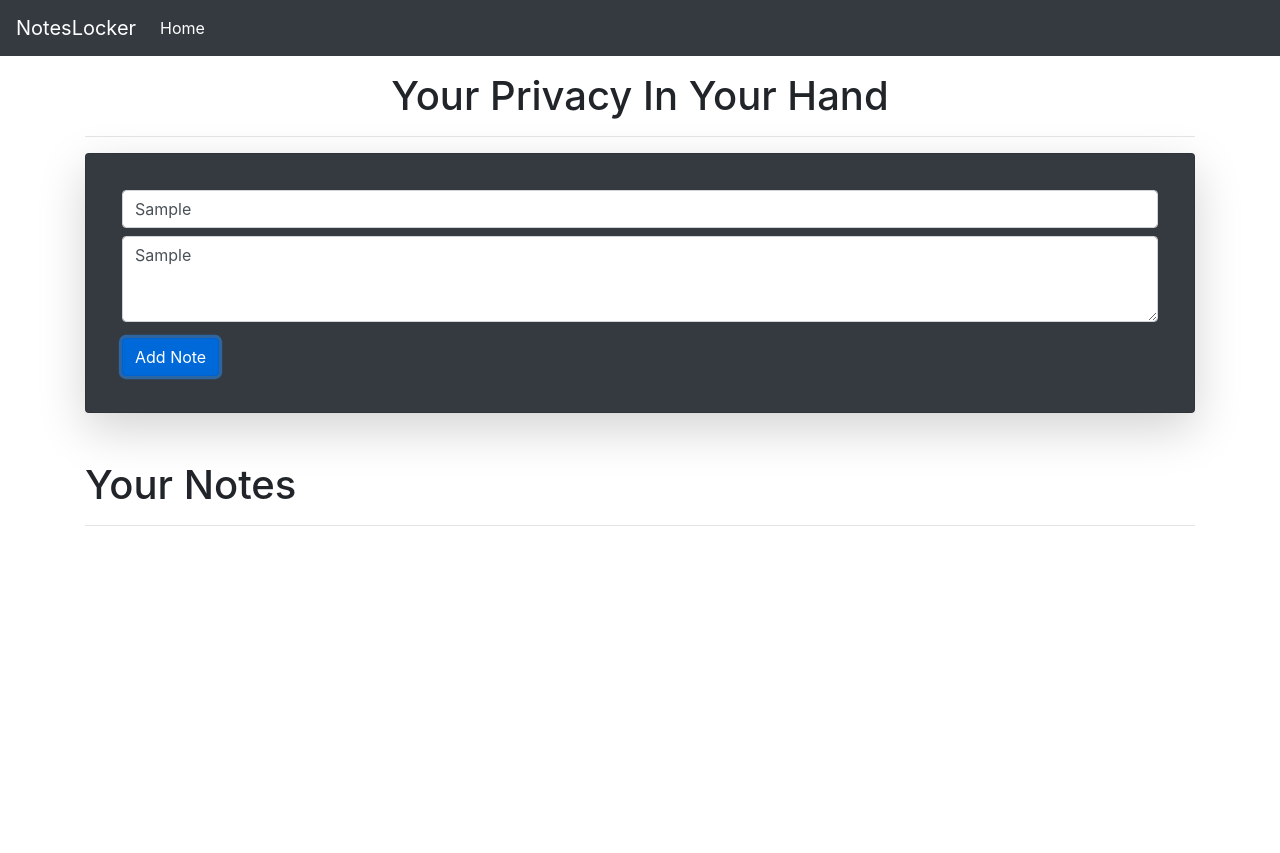
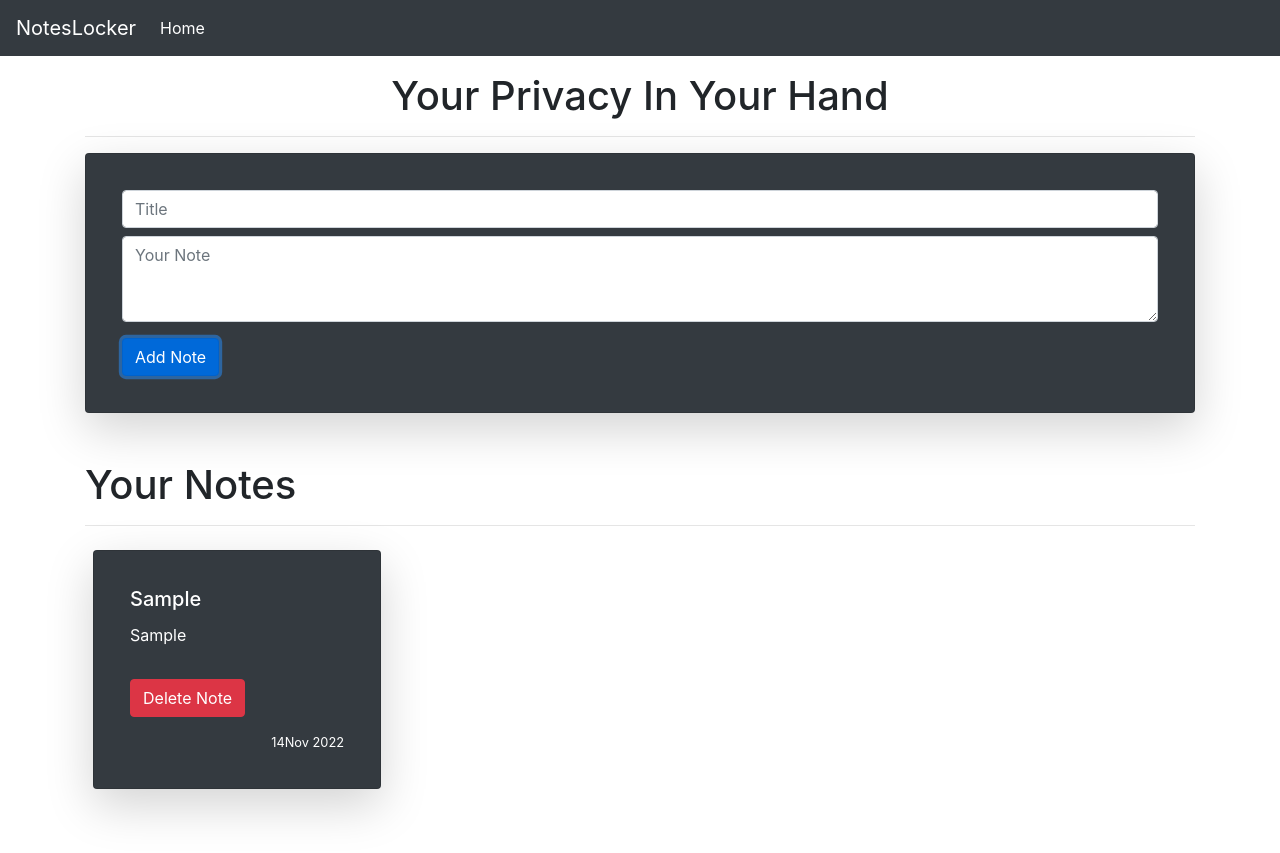
Before and after one commit to SparshShukla/notes_maker, a plain HTML site: page index.html in a window 1280 px wide. Both pictures are taken after typing "Sample", "Sample" into the empty fields and a click on the button "Add Note". Before the commit the page ends 800 px from the top, so only its background shows below. Drawn offline with nearby package versions, Linux system fonts and the light colour scheme.

Commit message:
update javascript file path

```diff
--- a/index.html
+++ b/index.html
@@ -53,6 +53,6 @@
     <script src="https://code.jquery.com/jquery-3.4.1.slim.min.js" integrity="sha384-J6qa4849blE2+poT4WnyKhv5vZF5SrPo0iEjwBvKU7imGFAV0wwj1yYfoRSJoZ+n" crossorigin="anonymous"></script>
     <script src="https://cdn.jsdelivr.net/npm/popper.js@1.16.0/dist/umd/popper.min.js" integrity="sha384-Q6E9RHvbIyZFJoft+2mJbHaEWldlvI9IOYy5n3zV9zzTtmI3UksdQRVvoxMfooAo" crossorigin="anonymous"></script>
     <script src="https://stackpath.bootstrapcdn.com/bootstrap/4.4.1/js/bootstrap.min.js" integrity="sha384-wfSDF2E50Y2D1uUdj0O3uMBJnjuUD4Ih7YwaYd1iqfktj0Uod8GCExl3Og8ifwB6" crossorigin="anonymous"></script>
-    <script src="js/index.js"></script>
+    <script src="index.js"></script>
 </body>
 </html>
--- a/index.js
+++ b/index.js
@@ -3,6 +3,7 @@ showNotes();
 let addBtn=document.getElementById("addBtn");
 addBtn.addEventListener("click", function(a)
 {
+    console.log('h');
     let addTxt=document.getElementById("addTxt");
     let addTitle=document.getElementById("addTitle");
     let notes=localStorage.getItem("notes");
@@ -14,7 +15,7 @@ addBtn.addEventListener("click", function(a)
     let year=day.getFullYear();
     // console.log(year);
     let time=date+dic[mon]+" "+year;
-    if(notes==null)
+    if(!notes)
     {
         notesObj=[];
     }
@@ -26,6 +27,7 @@ addBtn.addEventListener("click", function(a)
         text:addTxt.value,
         today:time
     }
+    console.log(myobj);
     notesObj.push(myobj);
     localStorage.setItem("notes", JSON.stringify(notesObj));
     addTxt.value="";
```
